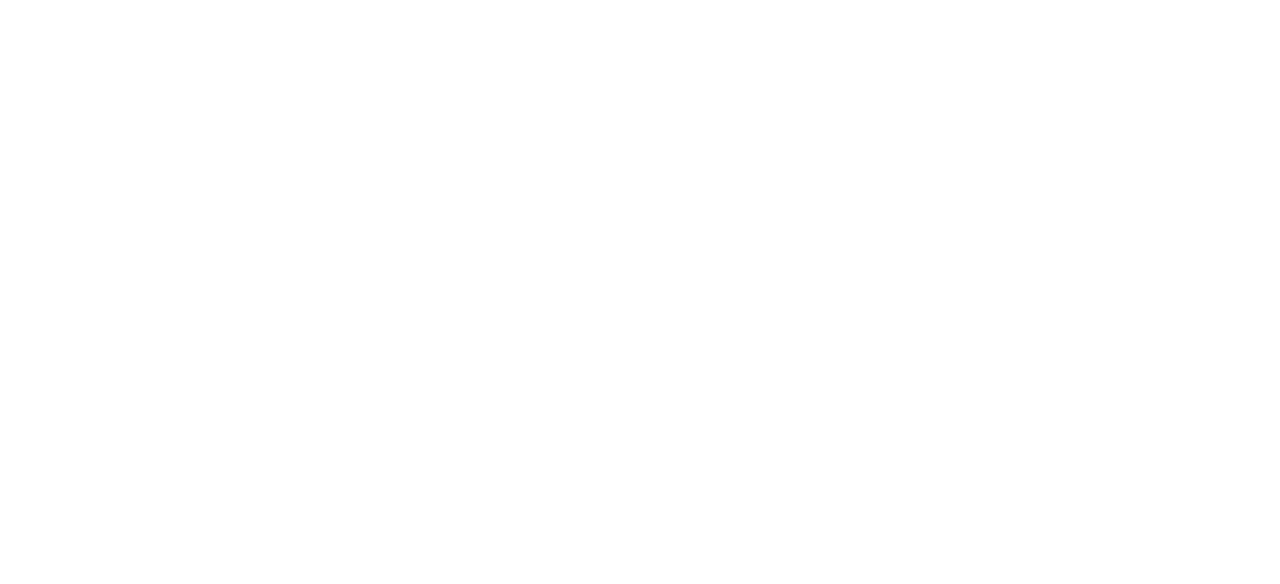
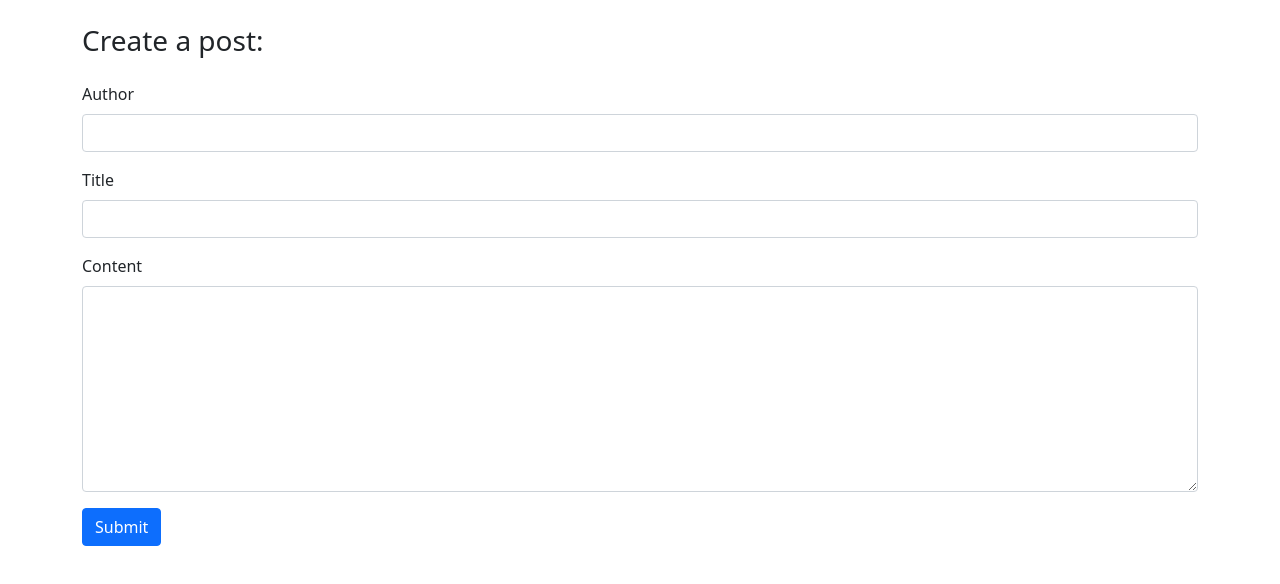
Before and after one commit to tareita/node-learning, a React (Create React App) app in the folder client/: page /create-post in a window 1280 px wide. Before the commit this address had no page. Shown: the top 584 px of the page. Built offline with nearby package versions, Linux system fonts and the light colour scheme.

Commit message:
post creation styling completed

```diff
--- a/client/src/App.js
+++ b/client/src/App.js
@@ -2,6 +2,7 @@
 import { BrowserRouter, Routes, Route } from "react-router-dom";
 import Home from "./Home";
 import PostDetails from "./PostDetails";
+import CreatePost from "./CreatePost";
 
 function App() {
   return (
@@ -11,6 +12,7 @@
           <Route path="/" element={<Home />} />
           <Route path="/posts" element={<Posts />} />
           <Route path="/posts/:id" element={<PostDetails />} />
+          <Route path="/create-post" element={<CreatePost />} />
         </Routes>
       </BrowserRouter>
     </div>
--- /dev/null
+++ b/client/src/CreatePost.js
@@ -0,0 +1,43 @@
+import React from "react";
+
+const CreatePost = () => {
+  return (
+    <div>
+      <h3 className="my-4">Create a post:</h3>
+      <form>
+        <div className="mb-3">
+          <label for="exampleInputEmail1" className="form-label">
+            Author
+          </label>
+          <input
+            className="form-control"
+            id="exampleInputEmail1"
+            aria-describedby="emailHelp"
+          />
+        </div>
+        <div className="mb-3">
+          <label for="exampleInputEmail1" className="form-label">
+            Title
+          </label>
+          <input className="form-control" id="exampleInputPassword1" />
+        </div>
+        <div className="mb-3">
+          <label for="exampleInputEmail1" className="form-label">
+            Content
+          </label>
+          <textarea
+            rows={8}
+            className="form-control"
+            id="exampleInputEmail1"
+            aria-describedby="emailHelp"
+          />
+        </div>
+        <button type="submit" className="btn btn-primary">
+          Submit
+        </button>
+      </form>
+    </div>
+  );
+};
+
+export default CreatePost;
```
